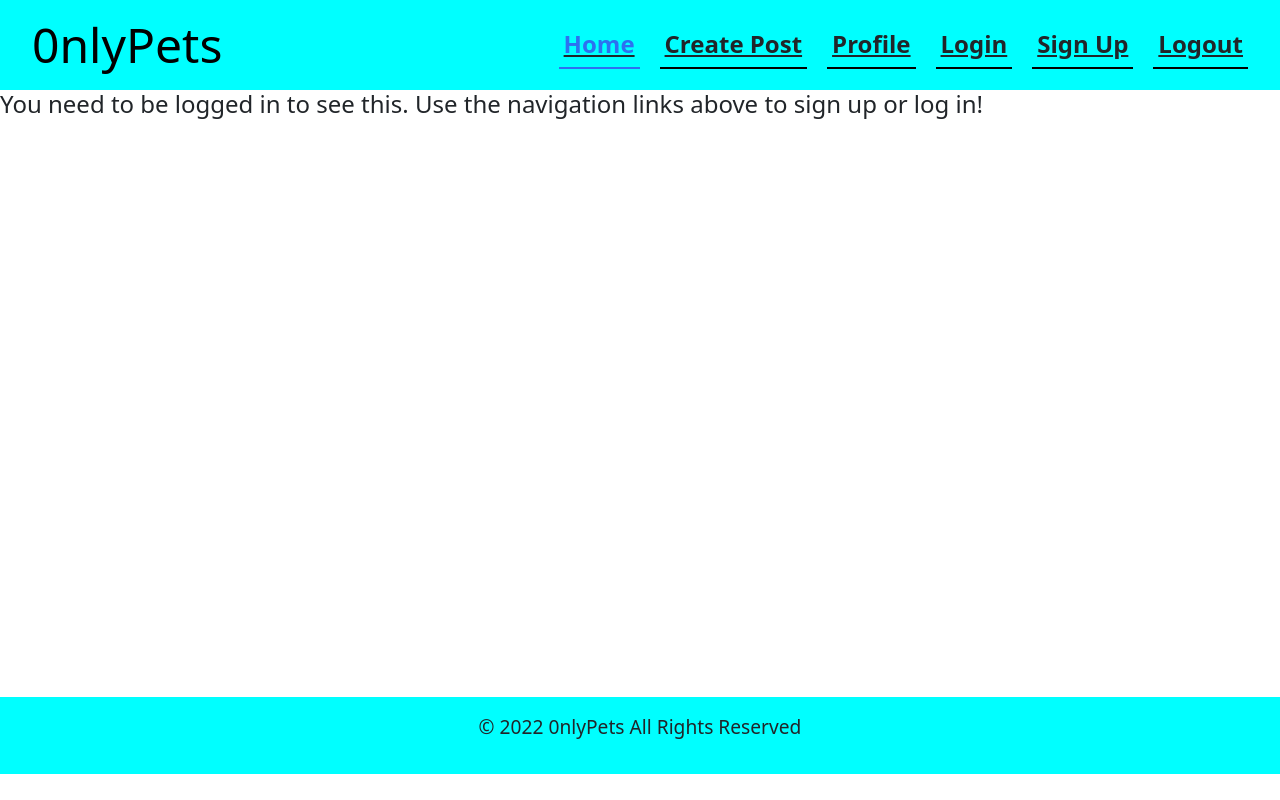
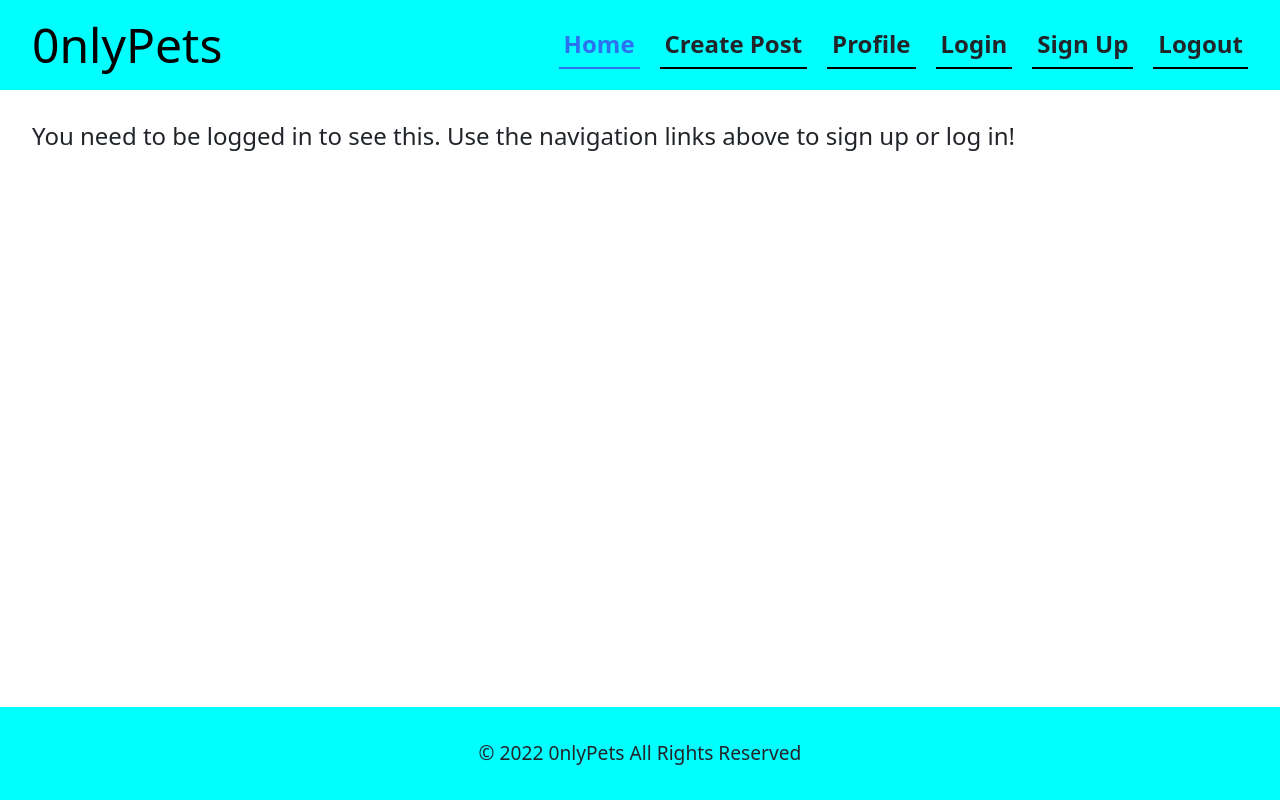
Before and after one commit to alex-d-marten/0nlypets, a React (Create React App) app in the folder client/: page /1/createpost in a window 1280 px wide. Built offline with nearby package versions, Linux system fonts and the light colour scheme; no server answers.

Commit message:
Edited nav css and fixed post list error

```diff
--- a/client/src/components/PostList/index.js
+++ b/client/src/components/PostList/index.js
@@ -13,7 +13,7 @@ const PostList = ({ title }) => {
   if (loading) {
     return <div>Loading...</div>;
   }
-  if (!data.posts.length) {
+  if (!data?.posts.length) {
     return <h3>No Posts Yet</h3>;
   }
 
--- a/client/src/index.css
+++ b/client/src/index.css
@@ -67,13 +67,20 @@ code {
 }
 
 .main-section {
-  min-height: calc(100vh - 96.38px - 96px);
+  min-height: calc(100vh - 92.8px - 89.59px);
+  padding: 2rem;
 }
 
 .footer-div {
   text-align: center;
+  padding: 2rem;
 }
 
 .footer-text {
   font-size: 1.2rem;
+  margin: 0;
 }
+
+a{
+  text-decoration: none !important;
+}
```
